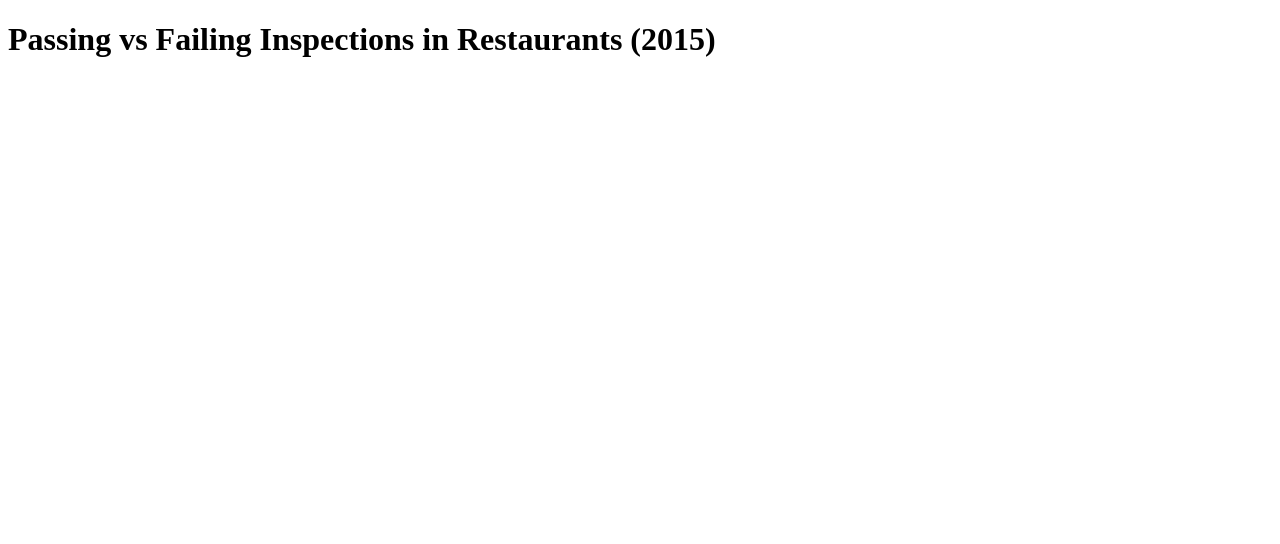
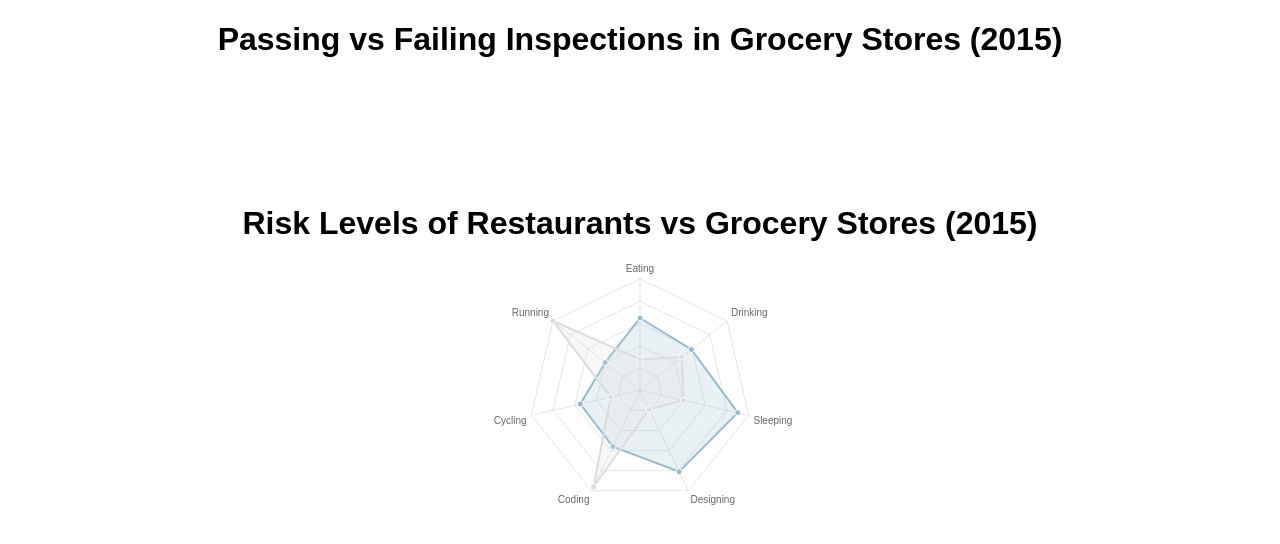
Before and after one commit to lsavage92/Chicago-Food-Inspection-Charts, a plain HTML site: page index.html in a window 1280 px wide. Drawn offline with nearby package versions, Linux system fonts and the light colour scheme; no server answers.

Commit message:
Minor fixes and added radar boilerplate

```diff
--- a/app.js
+++ b/app.js
@@ -3,16 +3,19 @@ angular.module('foodInspection', [
   'foodInspection.services'
 ])
 .controller("LineCtrl", function ($scope, chicagoDataAPIService) {
+  //$scope.passFailData[0] are the passing values while $scope.passFailData[1] are the failing values
   $scope.passFailData = [[],[]];
   $scope.labels = ["January", "February", "March", "April", "May", "June", "July", "August", "September", "October", "November", "December"];
   $scope.series = ['Passing', 'Failing'];
 
   $scope.getMonthlyData = function() {
+    //Query for all data in 2015 by month for Grocery Store's that passed inspection
     chicagoDataAPIService.getMonthlyAmount('?$limit=2000&$order=inspection_date DESC&$where=facility_type = \'Grocery Store\' AND results = \'Pass\' AND inspection_date >= \'2015-01-01\' AND inspection_date <= \'2015-12-31\'')
       .then(function(monthlyData) {
         $scope.passFailData[0] = monthlyData;
     });
 
+    //Query for all data in 2015 by month for Grocery Store's that failed inspection
     chicagoDataAPIService.getMonthlyAmount('?$limit=2000&$order=inspection_date DESC&$where=facility_type = \'Grocery Store\' AND results = \'Fail\' AND inspection_date >= \'2015-01-01\' AND inspection_date <= \'2015-12-31\'')
       .then(function(monthlyData) {
         $scope.passFailData[1] = monthlyData;
@@ -20,8 +23,14 @@ angular.module('foodInspection', [
 
   }
 
+  //Get data from promises
   $scope.getMonthlyData();
 })
-.controller("RadarCtrl", function($scope, chicagoDataAPIService) {
+.controller("RadarCtrl", function ($scope) {
+  $scope.labels =["Eating", "Drinking", "Sleeping", "Designing", "Coding", "Cycling", "Running"];
 
+  $scope.data = [
+    [65, 59, 90, 81, 56, 55, 40],
+    [28, 48, 40, 19, 96, 27, 100]
+  ];
 });
--- a/index.html
+++ b/index.html
@@ -8,15 +8,22 @@
   <script src="./bower_components/Chart.js/Chart.js"></script>
   <script src="./bower_components/angular-chart.js/dist/angular-chart.js"></script>
   <link rel="stylesheet" href="./bower_components/angular-chart.js/dist/angular-chart.css">
+  <link rel="stylesheet" href="./style.css">
   <script src="./app.js"></script>
   <script src="./services.js"></script>
   <div ng-controller='LineCtrl'>
-    <h1>Passing vs Failing Inspections in Restaurants (2015)</h1>
+    <h1 class="chartTitle">Passing vs Failing Inspections in Grocery Stores (2015)</h1>
     <canvas width="500" height="100" id="line" class="chart chart-line" chart-data="passFailData"
     chart-labels="labels" chart-legend="true" chart-series="series"
     chart-click="onClick" >
     </canvas>
   </div>
+  <div ng-controller='RadarCtrl'>
+    <h1 class="chartTitle">Risk Levels of Restaurants vs Grocery Stores (2015)</h1>
+    <canvas width="500" height="100" id="radar" class="chart chart-radar"
+    chart-data="data" chart-labels="labels">
+</canvas>
+  </div>
 </canvas>
 </body>
 </html>
--- /dev/null
+++ b/style.css
@@ -0,0 +1,4 @@
+.chartTitle {
+  text-align: center;
+  font-family: Arial, sans-serif;
+}
```
